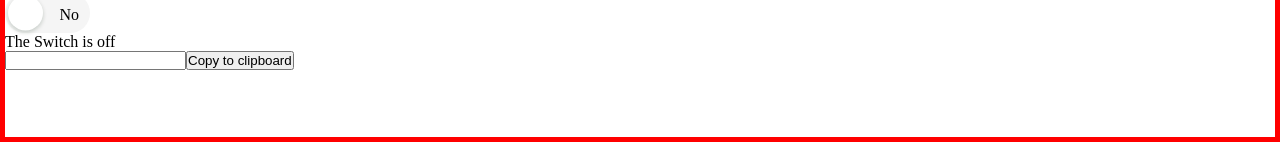
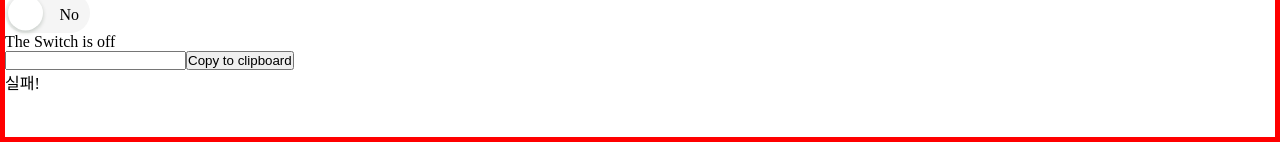
Before and after one commit to searchme86/react-type-App-Video, a React (Create React App) app: page / in a window 1280 px wide. Shown: the part 588-748 px from the top of the page. Built offline with nearby package versions, Linux system fonts and the light colour scheme.

Commit message:
🐛  clipboard bug fixed

```diff
--- a/src/Views/Assets/Components/ClipboardComp/ClipData.tsx
+++ b/src/Views/Assets/Components/ClipboardComp/ClipData.tsx
@@ -3,17 +3,19 @@ import CopyToClipboard from 'react-copy-to-clipboard';
 
 interface lClipboard {
   value: string;
+  copied: boolean;
   copyText: (e: React.ChangeEvent<HTMLInputElement>) => void;
   onCopy: (value: string, result: boolean) => void;
 }
 
-function ClipData({ value, copyText, onCopy }: lClipboard) {
+function ClipData({ value, copyText, onCopy, copied }: lClipboard) {
   return (
     <div>
       <input type="text" value={value} onChange={copyText} />
       <CopyToClipboard text={value} onCopy={onCopy}>
         <button>Copy to clipboard</button>
       </CopyToClipboard>
+      <p>{copied ? <p>복사가 성공했습니다</p> : <p>실패!</p>}</p>
     </div>
   );
 }
--- a/src/Views/Assets/Components/ClipboardComp/Clipboard.tsx
+++ b/src/Views/Assets/Components/ClipboardComp/Clipboard.tsx
@@ -13,7 +13,12 @@ function Clipboard() {
   };
   return (
     <div>
-      <ClipData value={value} copyText={copyText} onCopy={onCopy} />
+      <ClipData
+        value={value}
+        copyText={copyText}
+        onCopy={onCopy}
+        copied={copied}
+      />
     </div>
   );
 }
```
